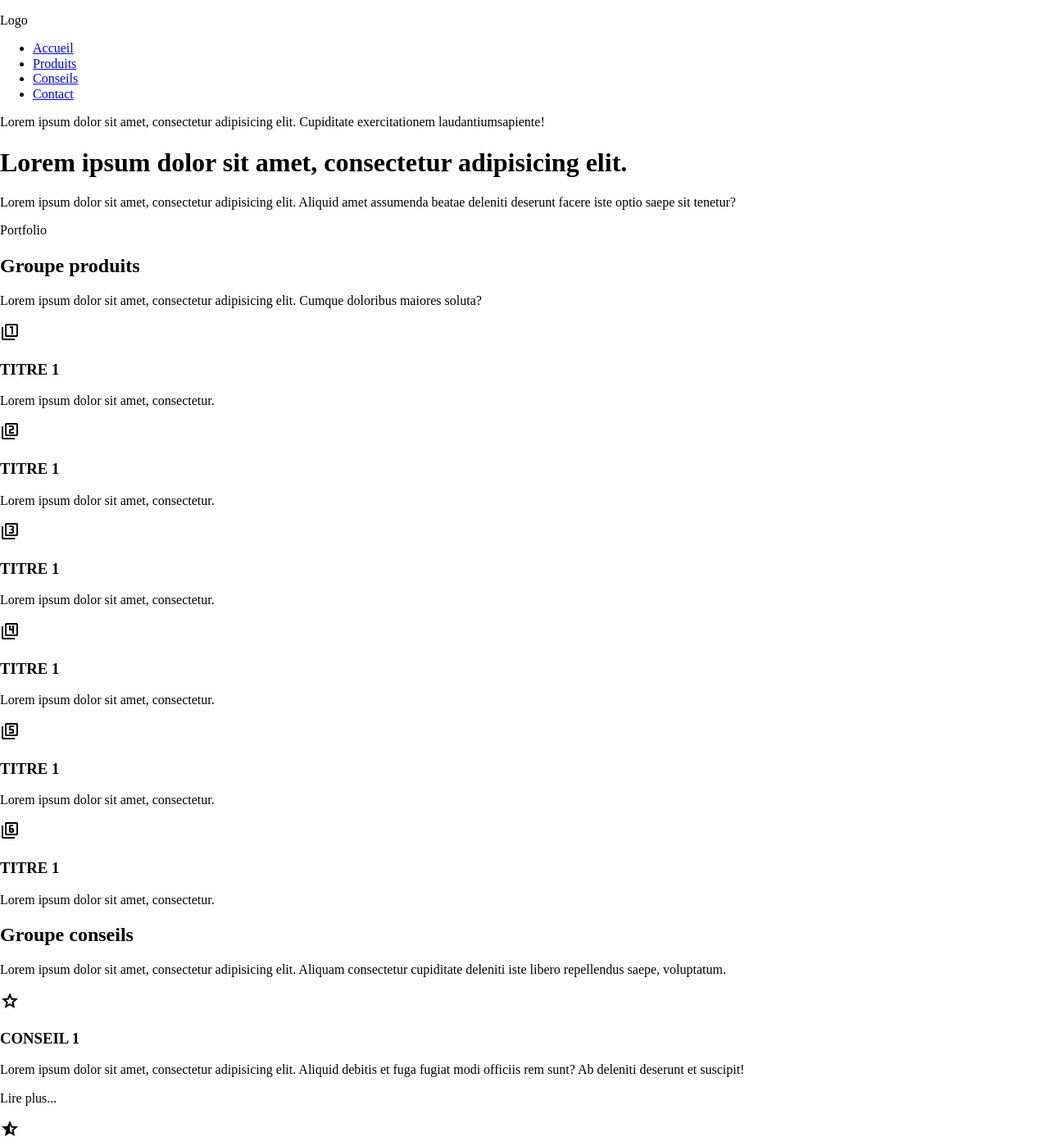
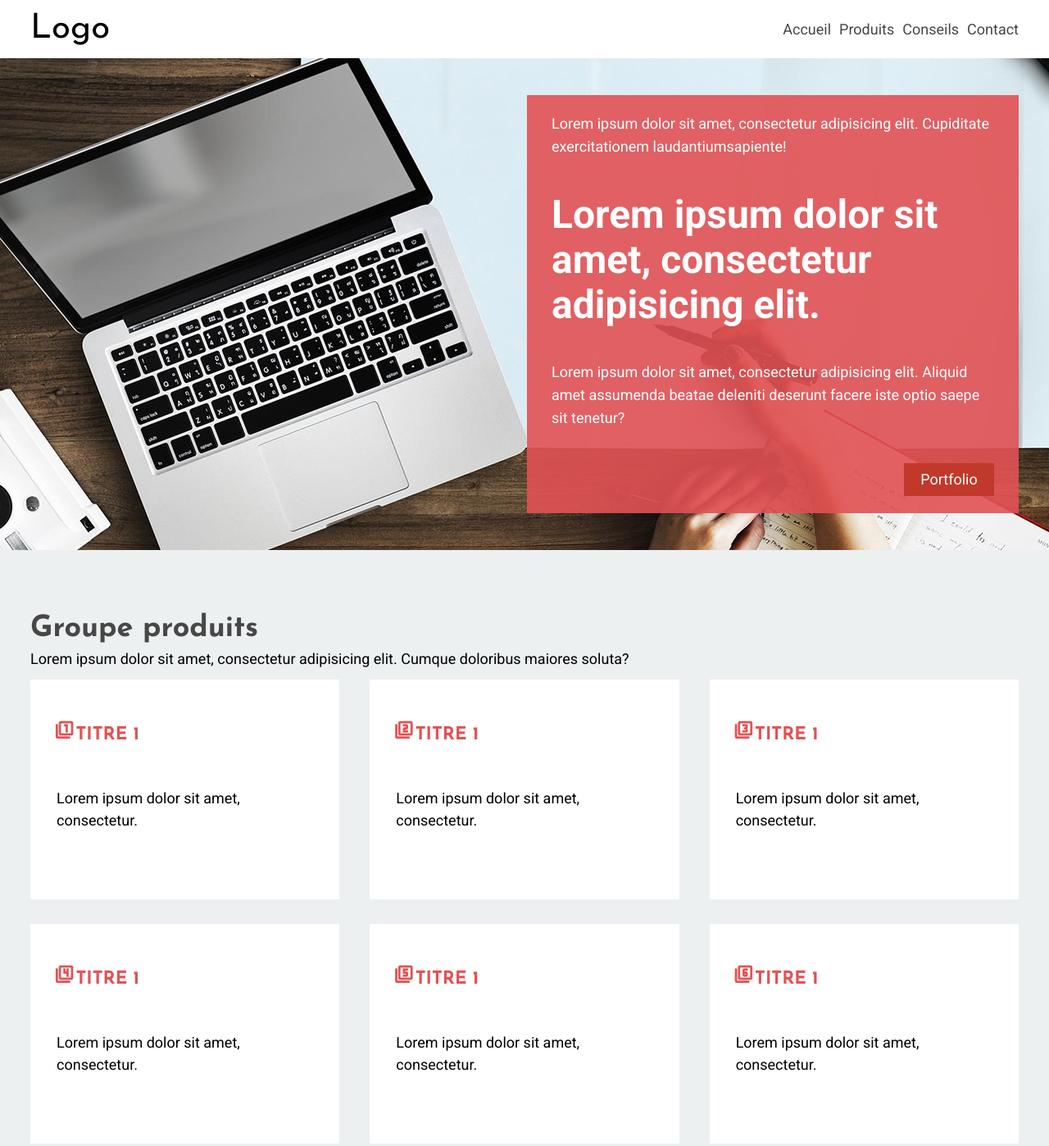
Before and after one commit to Fnart0/Sem10_BenoitCardinal_David, a plain HTML site: page index.html in a window 1280 px wide. Shown: the top 1398 px of the page at 82% size. Drawn offline with nearby package versions, Linux system fonts and the light colour scheme.

Commit message:
css débuté

```diff
--- a/css/styles.css
+++ b/css/styles.css
@@ -0,0 +1,272 @@
+/*  -------------------------
+    Générique
+    -------------------------   */
+
+    html {
+        box-sizing: border-box;
+        font: 1.6rem;
+    }
+
+
+
+    *, *:before, *:after {
+        box-sizing: inherit;
+    }
+
+    body {
+        max-width: 1400px;
+        margin: 0 auto;
+    }
+
+    .wrapper {
+        max-width: 1206px;
+        margin: 0 auto;
+    }
+
+/*  -------------------------
+    Composants texte
+    -------------------------   */
+
+    p {
+        font: normal 18px/27px "Roboto", sans-serif;
+    }
+
+/*  ------------ Nav ------------   */
+
+    .logo {
+        font: normal 42px "Josefin Sans", sans-serif;
+
+        margin: 14px 0;
+    }
+
+/*  ------------ Header ------------   */
+
+    .btn_header {
+        font: normal 18px/28px "Roboto", sans-serif;
+        color: white;
+        background-color: #C0392B;
+
+        height: 40px;
+        width: 110px;
+
+        display: flex;
+        justify-content: center;
+        align-items: center;
+
+        text-decoration: none;
+    }
+
+    header .haut {
+        font: normal 18px/28px "Roboto", sans-serif;
+        color: white;
+
+        margin: 0;
+    }
+
+    header .bas {
+        font: normal 18px/28px "Roboto", sans-serif;
+        color: white;
+
+        margin: 0;
+    }
+
+    h1 {
+        font: bold 48px/55px "Roboto", sans-serif;
+        color: white;
+
+        margin: 0;
+    }
+
+/*  ------------ Section produits ------------   */
+
+    h2 {
+        font: bold 36px/41px "Josefin Sans", sans-serif;
+        color: #474747;
+
+        padding-top: 76px;
+        margin: 0;
+    }
+
+    h3 {
+        font: bold 22px/25px "Josefin Sans", sans-serif;
+        color: #E25254;
+
+        padding: 29px 30px;
+    }
+
+    .titre:before {
+        content: 'filter_1';
+        display: inline-block;
+        font-family: 'Material Icons';
+        font-size: 1.4rem;
+        line-height: 1;
+        margin-right: 3px;
+    }
+
+    .titre2:before {
+        content: 'filter_2';
+        display: inline-block;
+        font-family: 'Material Icons';
+        font-size: 1.4rem;
+        line-height: 1;
+        margin-right: 3px;
+    }
+
+    .titre3:before {
+        content: 'filter_3';
+        display: inline-block;
+        font-family: 'Material Icons';
+        font-size: 1.4rem;
+        line-height: 1;
+        margin-right: 3px;
+    }
+
+    .titre4:before {
+        content: 'filter_4';
+        display: inline-block;
+        font-family: 'Material Icons';
+        font-size: 1.4rem;
+        line-height: 1;
+        margin-right: 3px;
+    }
+
+    .titre5:before {
+        content: 'filter_5';
+        display: inline-block;
+        font-family: 'Material Icons';
+        font-size: 1.4rem;
+        line-height: 1;
+        margin-right: 3px;
+    }
+
+    .titre6:before {
+        content: 'filter_6';
+        display: inline-block;
+        font-family: 'Material Icons';
+        font-size: 1.4rem;
+        line-height: 1;
+        margin-right: 3px;
+    }
+
+    .grille_produits p {
+        padding: 0 32px 83px;
+        margin: 0;
+    }
+
+/*  ------------ Section conseils ------------   */
+
+
+
+/*  ------------ Footer ------------   */
+
+    footer p {
+        font: normal 18px/25px "Roboto", sans-serif;
+        color: white;
+    }
+
+/*  -------------------------
+    Composants
+    -------------------------   */
+
+/*  ------------ Nav ------------   */
+
+    nav {
+        background-color: white;
+    }
+
+    nav .wrapper {
+        display: flex;
+        align-items: center;
+        justify-content: space-between;
+    }
+
+    nav ul {
+        display: flex;
+        gap: 10px;
+
+        list-style-type: none;
+    }
+
+    nav a {
+        text-decoration: none;
+
+        font: normal 18px "Roboto", sans-serif;
+        color: #474747;
+    }
+
+/*  ------------ Header ------------   */
+
+    header {
+        background: url(../images/hero.jpg) no-repeat;
+        background-size: cover;
+    }
+
+    header .wrapper {
+        height: 600px;
+
+        display: flex;
+        justify-content: flex-end;
+        align-items: center;
+    }
+
+    header .boite {
+        background-color: rgb(226, 82, 84, 0.9);
+        height: 510px;
+        width: 600px;
+
+        display: flex;
+        justify-content: space-around;
+        align-items: end;
+        flex-direction: column;
+
+        padding: 0 30px;
+    }
+
+/*  ------------ Section produits ------------   */
+
+    .produits {
+        background-color: #ECF0F1;
+    }
+
+    .produits .grille_produits {
+        display: grid;
+        grid-template-columns: 1fr 1fr 1fr;
+        gap: 37px;
+    }
+
+    .produits .titre1 {
+        background-color: white;
+    }
+
+    .produits .titre1:hover {
+        background-color: #E25254;
+        color: white;
+    }
+
+    .grille_produits {
+        margin-bottom: 30px;
+    }
+
+    .produits .texte p {
+        margin: 2px 0 12px;
+    }
+
+    .grille {
+        padding-bottom: 83px;
+    }
+
+/*  ------------ Section conseils ------------   */
+
+
+
+/*  ------------ Footer ------------   */
+
+footer {
+    background-color: #E25254;
+}
+
+footer .wrapper {
+    display: flex;
+    align-items: center;
+    justify-content: space-between;
+}
--- a/index.html
+++ b/index.html
@@ -7,7 +7,7 @@
 
     <link rel="stylesheet" href="css/normalize.css">
     <link rel="stylesheet" href="css/styles.css">
-    <link rel="stylesheet" href="https://fonts.googleapis.com/css2?family=Material+Symbols+Outlined&display=swap" />
+    <link href="https://fonts.googleapis.com/icon?family=Material+Icons" rel="stylesheet">
     <script src="js/script.js" defer></script>
 
     <link rel="preconnect" href="https://fonts.googleapis.com">
@@ -23,7 +23,7 @@
 
     <nav>
         <div class="wrapper">
-            <p class="Logo">Logo</p>
+            <p class="logo">Logo</p>
             <ul>
                 <li><a href="#">Accueil</a></li>
                 <li><a href="#">Produits</a></li>
@@ -35,10 +35,12 @@
 
     <header>
         <div class="wrapper">
-            <p>Lorem ipsum dolor sit amet, consectetur adipisicing elit. Cupiditate exercitationem laudantiumsapiente!</p>
+            <div class="boite">
+                <p class="haut">Lorem ipsum dolor sit amet, consectetur adipisicing elit. Cupiditate exercitationem laudantiumsapiente!</p>
                 <h1>Lorem ipsum dolor sit amet, consectetur adipisicing elit.</h1>
-            <p>Lorem ipsum dolor sit amet, consectetur adipisicing elit. Aliquid amet assumenda beatae deleniti deserunt facere iste optio saepe sit tenetur?</p>
-            <span class="btn_header">Portfolio</span>
+                <p class="bas">Lorem ipsum dolor sit amet, consectetur adipisicing elit. Aliquid amet assumenda beatae deleniti deserunt facere iste optio saepe sit tenetur?</p>
+                <span ><a href="#" class="btn_header">Portfolio</a></span>
+            </div>
         </div>
     </header>
 
@@ -49,88 +51,83 @@
                 <p>Lorem ipsum dolor sit amet, consectetur adipisicing elit. Cumque doloribus maiores soluta?</p>
             </div>
 
+            <div class="grille">
                 <div class="grille_produits">
                     <div class="titre1">
-                    <span class="material-symbols-outlined">
-                        filter_1
-                        </span>
-                    <h3>TITRE 1</h3>
+                        <h3 class="titre">TITRE 1</h3>
                         <p>Lorem ipsum dolor sit amet, consectetur.</p>
                     </div>
 
-                <div class="titre2">
-                    <span class="material-symbols-outlined">
-                        filter_2
-                        </span>
-                    <h3>TITRE 1</h3>
+                    <div class="titre1">
+                        <h3 class="titre2">TITRE 1</h3>
                         <p>Lorem ipsum dolor sit amet, consectetur.</p>
                     </div>
 
-                <div class="titre3">
-                    <span class="material-symbols-outlined">
-                        filter_3
-                        </span>
-                    <h3>TITRE 1</h3>
+                    <div class="titre1">
+                        <h3 class="titre3">TITRE 1</h3>
+                        <p>Lorem ipsum dolor sit amet, consectetur.</p>
+                    </div>
+                </div>
+
+                <div class="grille_produits">
+                    <div class="titre1">
+                        <h3 class="titre4">TITRE 1</h3>
                         <p>Lorem ipsum dolor sit amet, consectetur.</p>
                     </div>
 
-                <div class="titre4">
-                    <span class="material-symbols-outlined">
-                        filter_4
-                        </span>
-                    <h3>TITRE 1</h3>
+                    <div class="titre1">
+                        <h3 class="titre5">TITRE 1</h3>
                         <p>Lorem ipsum dolor sit amet, consectetur.</p>
                     </div>
 
-                <div class="titre5">
-                    <span class="material-symbols-outlined">
-                        filter_5
-                        </span>
-                    <h3>TITRE 1</h3>
-                    <p>Lorem ipsum dolor sit amet, consectetur.</p>
-                </div>
-
-                <div class="titre6">
-                    <span class="material-symbols-outlined">
-                        filter_6
-                        </span>
-                    <h3>TITRE 1</h3>
+                    <div class="titre1">
+                        <h3 class="titre6">TITRE 1</h3>
                         <p>Lorem ipsum dolor sit amet, consectetur.</p>
                     </div>
                 </div>
+            </div>
+
         </div>
     </section>
 
     <section class="conseils">
         <div class="wrapper">
+            <div class="texte">
                 <h2>Groupe conseils</h2>
                 <p>Lorem ipsum dolor sit amet, consectetur adipisicing elit. Aliquam consectetur cupiditate deleniti iste libero repellendus saepe, voluptatum.</p>
             </div>
 
             <div class="grille_conseils">
                 <div class="conseil1">
+                    <div class="h3">
                         <span class="material-symbols-outlined">
                             star
                             </span>
                         <h3>CONSEIL 1</h3>
+                    </div>
                     <p>Lorem ipsum dolor sit amet, consectetur adipisicing elit. Aliquid debitis et fuga fugiat modi officiis rem sunt? Ab deleniti deserunt et suscipit!</p>
                     <p>Lire plus...</p>
                 </div>
 
                 <div class="conseil2">
+                    <div class="h3">
                         <span class="material-symbols-outlined">
                             star_half
                             </span>
                         <h3>CONSEIL 2</h3>
+                    </div>
                     <p>Lorem ipsum dolor sit amet, consectetur adipisicing elit. Aliquid debitis et fuga fugiat modi officiis rem sunt? Ab deleniti deserunt et suscipit!</p>
                 </div>
 
                 <div class="conseil3">
+                    <div class="h3">
                         <span class="material-symbols-outlined">
                             star
                             </span>
                         <h3>CONSEIL 3</h3>
+                    </div>
                     <p>Lorem ipsum dolor sit amet, consectetur adipisicing elit. Aliquid debitis et fuga fugiat modi officiis rem sunt? Ab deleniti deserunt et suscipit!</p>
+                </div>
             </div>
         </div>
     </section>
@@ -142,9 +139,7 @@
         </div>
     </footer>
 
-    <div class="modale">
-        <p class="fin">FIN</p>
-    </div>
+    <div class="modale"></div>
 
 </body>
 </html>
```
Lines whose indentation alone changed are shown as unchanged.
